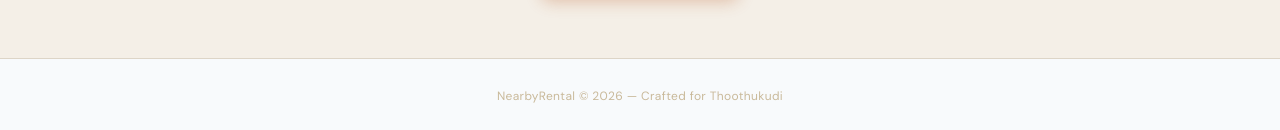
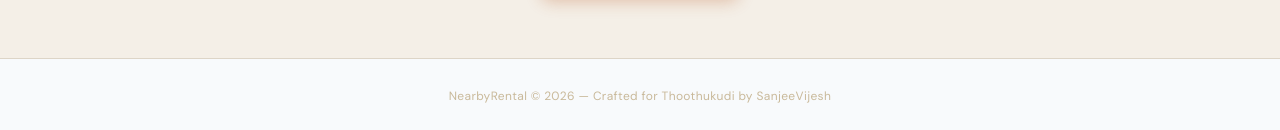
Before and after one commit to sanjeevijesh/Home-Rental-App, a React (Vite) app in the folder frontend/: page / in a window 1280 px wide. Shown: the part 1861-1991 px from the top of the page. Built offline with nearby package versions, Linux system fonts and the light colour scheme; no server answers.

Commit message:
fix: api cleanup

```diff
--- a/frontend/src/pages/Home.jsx
+++ b/frontend/src/pages/Home.jsx
@@ -398,7 +398,7 @@ export default function Home() {
           letterSpacing: '0.03em',
         }}
       >
-        NearbyRental © {new Date().getFullYear()} — Crafted for Thoothukudi
+        NearbyRental © {new Date().getFullYear()} — Crafted for Thoothukudi by SanjeeVijesh
       </footer>
     </div>
   );
```
